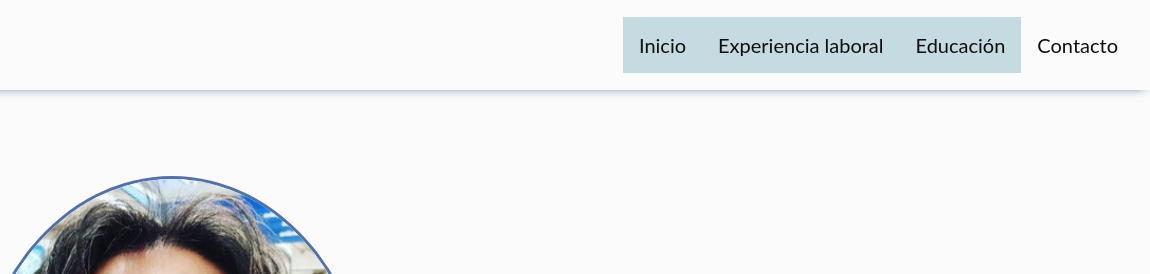
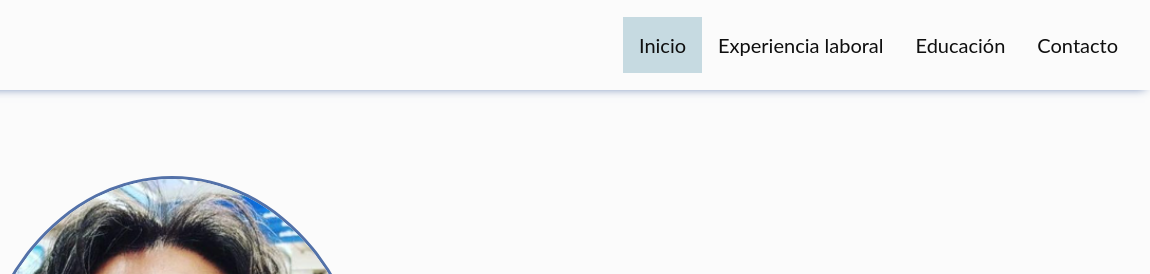
Before and after one commit to gmorales-github/gmorales.github.io, a plain HTML site: page index.html in a window 1280 px wide. Shown: the top 274 px of the page, 130-1280 px from the left. Drawn offline with Linux system fonts and the light colour scheme.

Commit message:
Se corrige el parametro del menu active

```diff
--- a/index.html
+++ b/index.html
@@ -28,10 +28,10 @@
                 <li class="menu-item active">
                     <a href="#inicio">Inicio</a>
                 </li>
-                <li class="menu-item active">
+                <li class="menu-item">
                     <a href="#experiencia">Experiencia laboral</a>
                 </li>
-                <li class="menu-item active">
+                <li class="menu-item">
                     <a href="#educacion">Educación</a>
                 </li>
                 <li class="menu-item">
```
